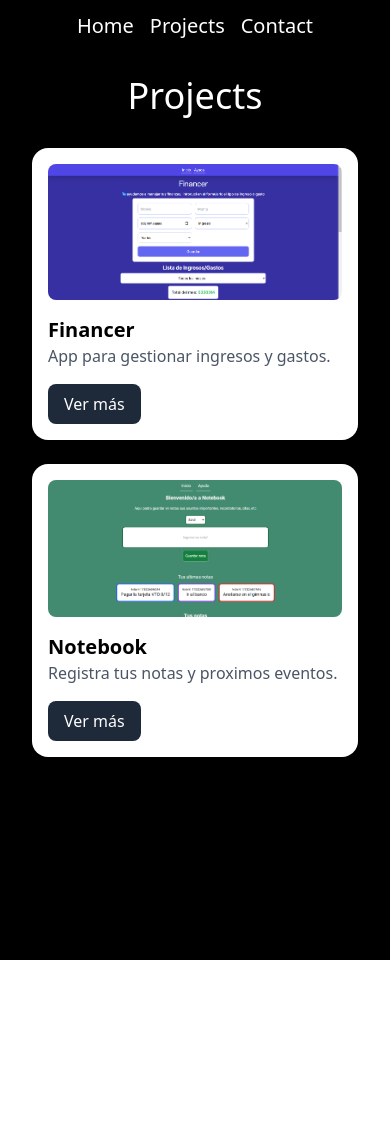
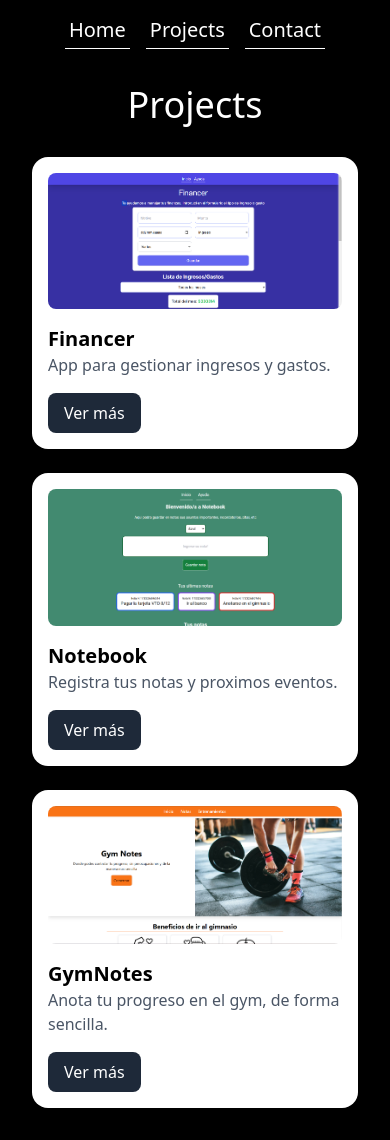
Before and after one commit to martinvruiz/portVite, a React (Vite) app: page /projects in a window 390 px wide. Before the commit the page ends 960 px from the top, so only its background shows below. Built offline with nearby package versions, Linux system fonts and the light colour scheme.

Commit message:
fixed responsive issues

```diff
--- a/src/App.jsx
+++ b/src/App.jsx
@@ -8,7 +8,7 @@ import Navbar from "./components/Navbar/Navbar"
 function App() {
 
   return (
-    <div className="bg-black min-h-screen text-white">
+    <div className="bg-black min-h-full text-white">
       <BrowserRouter>
         <Navbar/>
         <Routes>
--- a/src/components/Navbar/Navbar.jsx
+++ b/src/components/Navbar/Navbar.jsx
@@ -6,9 +6,9 @@ const Navbar = () => {
 return (
     <nav className="w-full sticky top-0 bg-black text-white p-3">
         <ul className="flex justify-center items-center space-x-4 text-xl">
-            <Link to="./">Home</Link>
-            <Link to="/projects">Projects</Link>
-            <Link to="/contact">Contact</Link>
+            <Link className="hover:scale-105 p-1 border-b" to="./">Home</Link>
+            <Link className="hover:scale-105 p-1 border-b" to="/projects">Projects</Link>
+            <Link className="hover:scale-105 p-1 border-b" to="/contact">Contact</Link>
         </ul>
     </nav>
 )
--- a/src/components/ProjectContainer/ProjectContainer.jsx
+++ b/src/components/ProjectContainer/ProjectContainer.jsx
@@ -19,6 +19,13 @@ const ProjectContainer = () => {
             description: "Registra tus notas y proximos eventos.",
             image: "/images/projects/Notebook.png",
             link: "https://notebookmvr.vercel.app/"
+          },
+          {
+            id: 3,
+            title: "GymNotes",
+            description: "Anota tu progreso en el gym, de forma sencilla.",
+            image: "/images/projects/gymnotes.png",
+            link: "https://gymnotesmvr.vercel.app/"
           }
     ]
 
--- a/src/pages/Home.jsx
+++ b/src/pages/Home.jsx
@@ -8,14 +8,17 @@ const Home = () => {
 
     return (
 
-        <div className="min-h-screen bg-black text-white">
-            <div className="flex flex-col items-center">
-                <img src={img} alt="logo" className="w-1/4"/>
+        <div className="min-h-screen bg-black text-white pb-4">
+            <div className="flex md:flex-row flex-col justify-center items-center">
+                <img src={img} alt="logo" className="w-2/5"/>
+                <div className="flex items-center justify-center flex-col w-2/4">
                 <h1 className="lg:text-5xl text-2xl">Martin Villalo Ruiz</h1>
                 <h2 className="lg:text-2xl text-xl p-1 text-orange-400">FrontEnd Developer</h2>
                 <p className="lg:text-2xl text-lg p-2 font-semibold border-b mb-2">Based in Buenos Aires, Argentina.</p>
                 <p className="w-2/4 text-center lg:text-xl text-md">I am a front-end developer with strong skills in React, Tailwind CSS, and modern web design. I excel at creating clean, functional, and user-friendly interfaces, focusing on responsive design and ensuring a seamless user experience.</p>
+                </div>
             </div>
+
             <Lenguages/>
         </div>
 
```
Also changed, not shown: public/images/projects/gymnotes.png (added).
